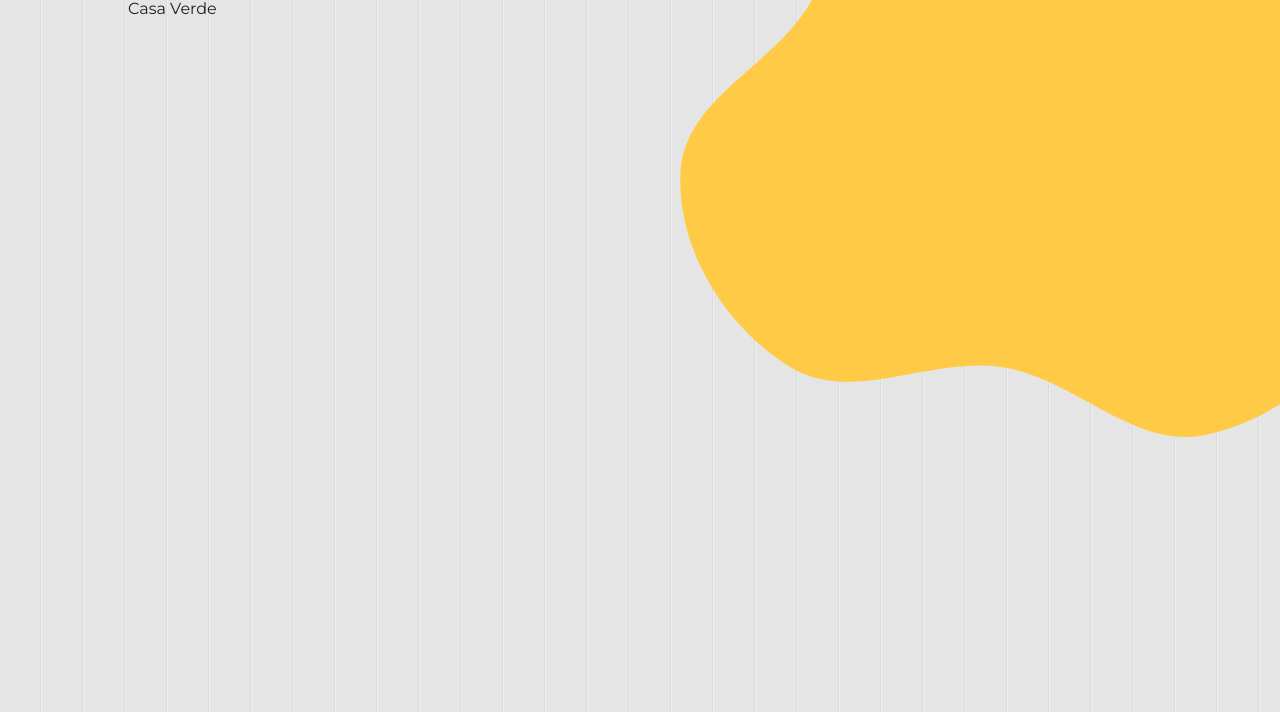
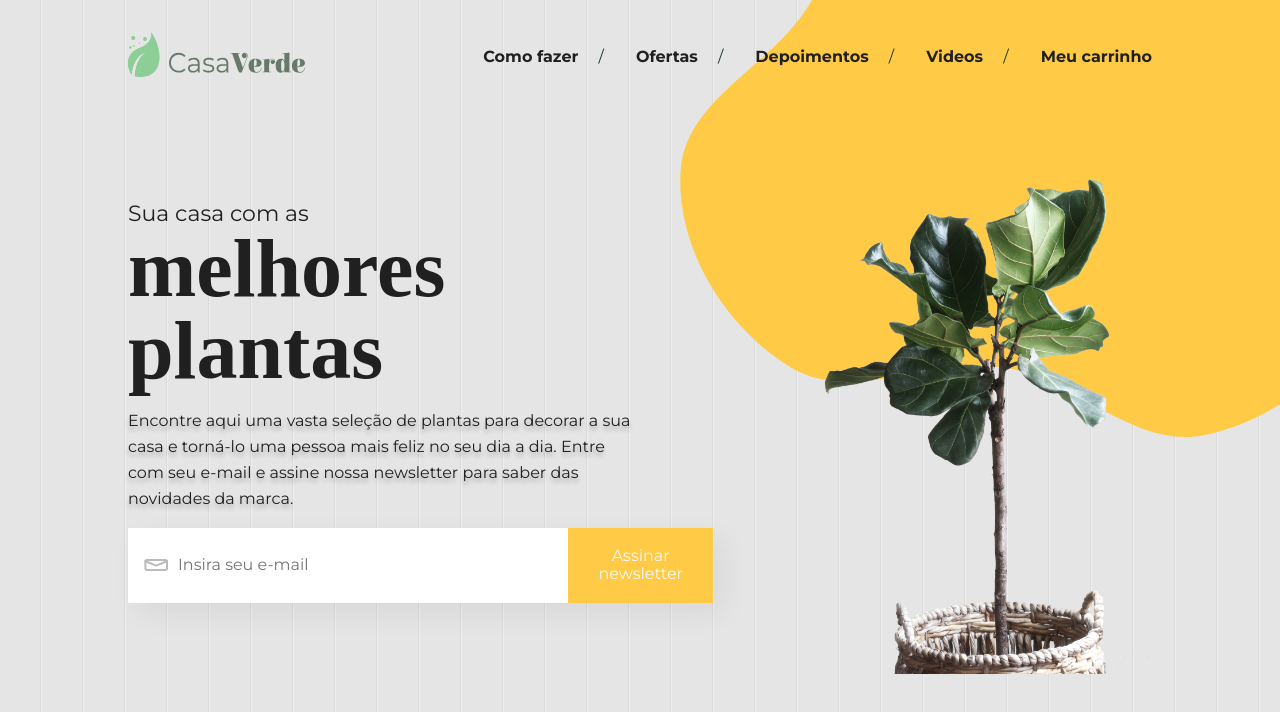
Before and after one commit to Arydiane/projeto-casa-verde, a React (Vite) app: page / in a window 1280 px wide. Shown: the top 712 px of the page. Built offline with nearby package versions, Linux system fonts and the light colour scheme; a web font is replaced by a local one.

Commit message:
cria página HomePage

```diff
--- a/src/App.jsx
+++ b/src/App.jsx
@@ -1,9 +1,9 @@
+import HomePage from "./pages/HomePage"
 
 function App() {
-
   return (
     <div className="App">
-      Casa Verde
+      <HomePage />
     </div>
   )
 }
--- /dev/null
+++ b/src/pages/HomePage/index.jsx
@@ -0,0 +1,12 @@
+import styles from './HomePage.module.scss'
+import Header from "../../components/Header";
+import NewsletterSubscription from '../../components/NewsletterSubscription';
+
+export default function HomePage() {
+    return (
+        <main>
+            <Header />
+            <NewsletterSubscription />
+        </main>
+    )
+}
```
Also changed, not shown: src/pages/HomePage/HomePage.module.scss (added).
